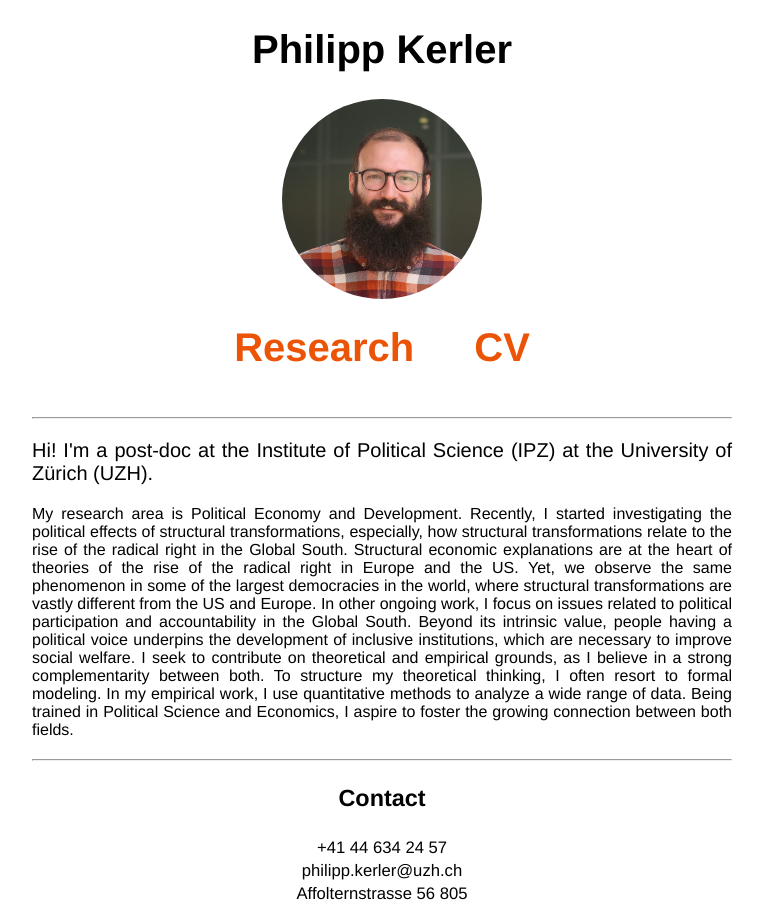
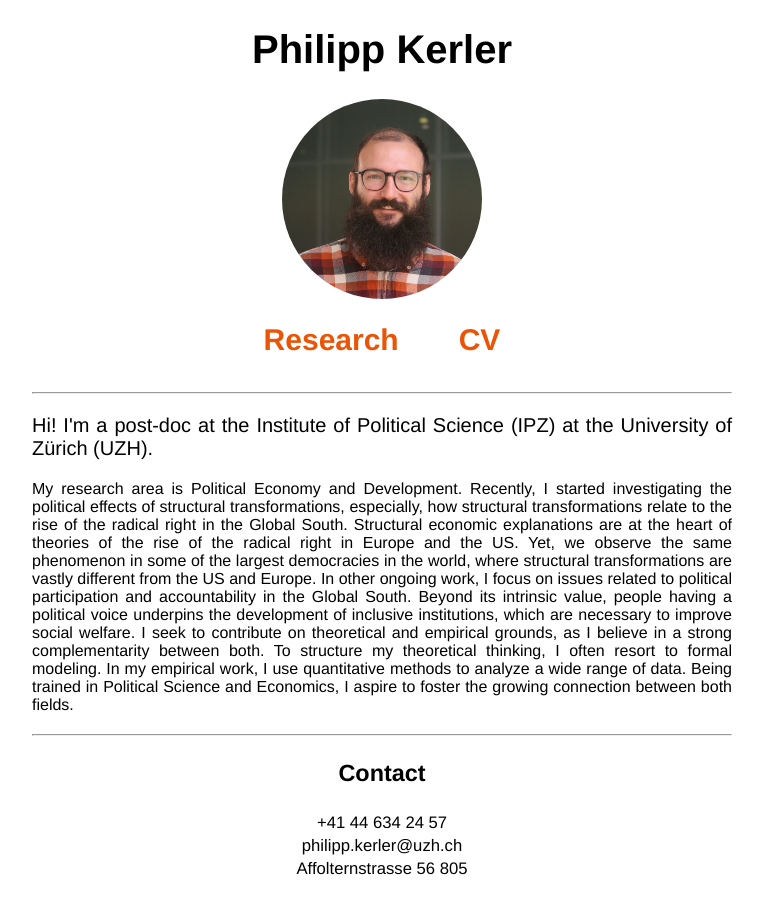
Before and after one commit to philker/philker.github.io, a plain HTML site: page index.html in a window 1280 px wide. Shown: the whole page, without its empty margins (258-1022 px from the left). After the commit the page ends 879 px from the top, so only its background shows below. Drawn offline with Linux system fonts and the light colour scheme.

Commit message:
Update index.html

```diff
--- a/index.html
+++ b/index.html
@@ -65,12 +65,11 @@
     </div>
 
     <div class="links-container">
-      <a href="research.html" class="amber-link"><h1>Research</h1></a>
-      <a href="CV20241218.pdf" class="amber-link"><h1>CV</h1></a>
+      <a href="research.html" class="amber-link"><h2>Research</h2></a>
+      <a href="CV20241218.pdf" class="amber-link"><h2>CV</h2></a>
     </div>
-    <p> </p>
 
-    <hr>
+<hr>
 
     <p class="intro">Hi! I'm a post-doc at the Institute of Political Science (IPZ) at the University of Zürich (UZH). </p>
 
```
